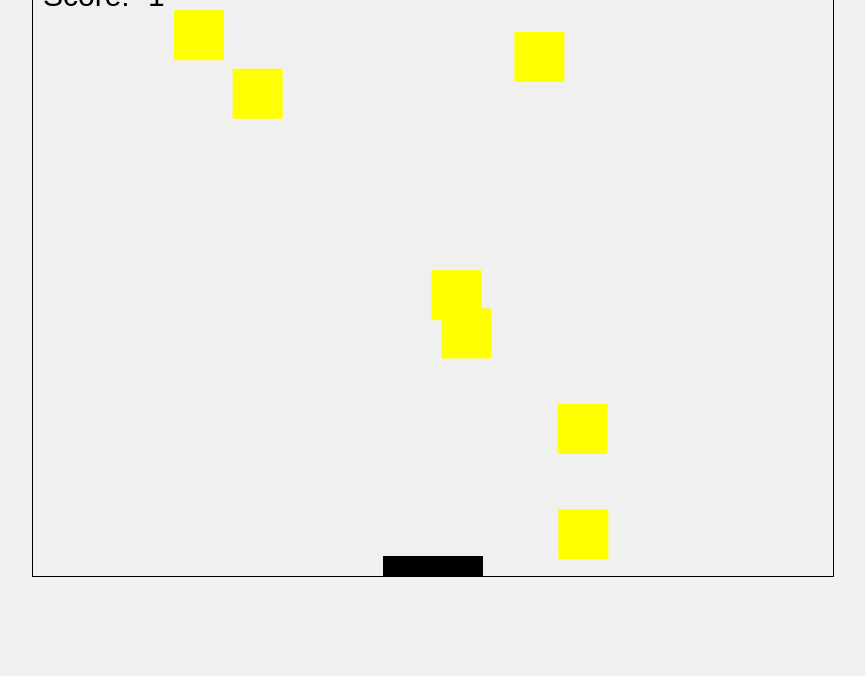
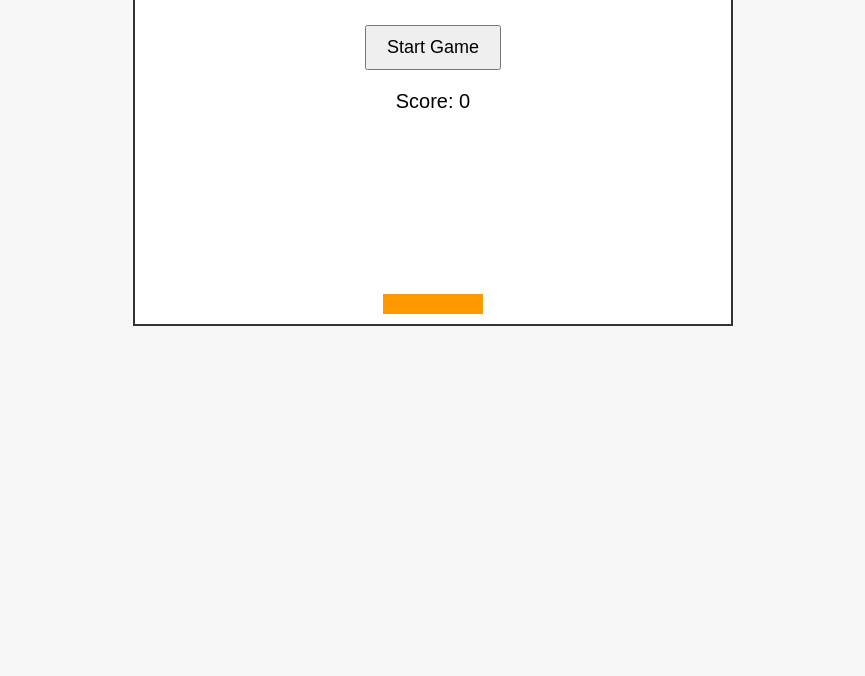
Before and after one commit to RajvendraSinghRao/prem-ladoo--catcher, a plain HTML site: page index.html in a window 1280 px wide. Shown: the part 124-800 px from the top of the page, without its empty margins (207-1072 px from the left). Drawn offline with Linux system fonts and the light colour scheme.

Commit message:
Update index.html

```diff
--- a/index.html
+++ b/index.html
@@ -5,143 +5,207 @@
   <meta name="viewport" content="width=device-width, initial-scale=1.0">
   <title>Ladoo Catcher Game</title>
   <style>
+    * {
+      margin: 0;
+      padding: 0;
+      box-sizing: border-box;
+    }
+
     body {
-            display: flex;
-            justify-content: center;
-            align-items: center;
-            height: 100vh;
-            margin: 0;
-            background-color: #f0f0f0;
+      font-family: Arial, sans-serif;
+      text-align: center;
+      background-color: #f7f7f7;
     }
-        canvas {
-            border: 1px solid black;
+
+    #game-container {
+      position: relative;
+      width: 600px;
+      height: 400px;
+      margin: 50px auto;
+      border: 2px solid #333;
+      background-color: #fff;
+      overflow: hidden;
+    }
+
+    h1 {
+      margin: 20px;
+    }
+
+    #start-button,
+    #restart-button {
+      margin-top: 20px;
+      padding: 10px 20px;
+      font-size: 18px;
+      cursor: pointer;
+    }
+
+    #score-board {
+      font-size: 20px;
+      margin-top: 20px;
+    }
+
+    #ladoo-catcher {
+      position: absolute;
+      bottom: 10px;
+      width: 100px;
+      height: 20px;
+      background-color: #ff9900;
+      left: 50%;
+      transform: translateX(-50%);
+    }
+
+    #falling-ladoos {
+      position: absolute;
+      top: 0;
+      width: 100%;
+      pointer-events: none;
+    }
+
+    .ladoo {
+      position: absolute;
+      width: 30px;
+      height: 30px;
+      background-color: #ff6600;
+      border-radius: 50%;
+    }
+
+    #game-over {
+      display: none;
+      margin-top: 20px;
+    }
+
+    #game-over p {
+      font-size: 24px;
     }
   </style>
 </head>
 <body>
-    <canvas id="gameCanvas" width="800" height="600"></canvas>
+
+  <div id="game-container">
+    <h1>Ladoo Catcher Game</h1>
+
+    <button id="start-button">Start Game</button>
+    <div id="score-board">Score: <span id="score">0</span></div>
+    <div id="ladoo-catcher"></div>
+    <div id="game-over">
+      <p>Game Over!</p>
+      <p>Your Final Score: <span id="final-score"></span></p>
+      <button id="restart-button">Restart Game</button>
+    </div>
+    <div id="falling-ladoos"></div>
+  </div>
+
   <script>
-        const canvas = document.getElementById('gameCanvas');
-        const ctx = canvas.getContext('2d');
+    const startButton = document.getElementById('start-button');
+    const restartButton = document.getElementById('restart-button');
+    const gameContainer = document.getElementById('game-container');
+    const scoreElement = document.getElementById('score');
+    const scoreBoard = document.getElementById('score-board');
+    const gameOverElement = document.getElementById('game-over');
+    const finalScoreElement = document.getElementById('final-score');
+    const fallingLadoos = document.getElementById('falling-ladoos');
+    const ladooCatcher = document.getElementById('ladoo-catcher');
+    let score = 0;
+    let missedLadoos = 0;
+    let gameInterval;
+    let ladoos = [];
 
-        // Game variables
-        const catcherWidth = 100;
-        const catcherHeight = 20;
-        const ladooWidth = 50;
-        const ladooHeight = 50;
-        let catcherX = canvas.width / 2 - catcherWidth / 2;
-        let catcherSpeed = 10;
-        let ladoos = [];
-        let score = 0;
-        let leftKey = false;
-        let rightKey = false;
+    startButton.addEventListener('click', startGame);
+    restartButton.addEventListener('click', restartGame);
 
-        // Initialize Ladoo (falling object)
-        function createLadoo() {
-            const ladoo = {
-                x: Math.random() * (canvas.width - ladooWidth),
-                y: -ladooHeight,
-                speed: 3 + Math.random() * 4, // Random falling speed
-            };
-            ladoos.push(ladoo);
+    function startGame() {
+      startButton.style.display = 'none';
+      score = 0;
+      missedLadoos = 0;
+      scoreElement.textContent = score;
+      gameOverElement.style.display = 'none';
+      fallingLadoos.innerHTML = ''; // Clear any falling ladoos
+
+      gameInterval = setInterval(gameLoop, 20);
+      generateLadoos();
+      document.addEventListener('mousemove', moveCatcher);
     }
 
-        // Handle key events
-        window.addEventListener('keydown', (event) => {
-            if (event.key === 'ArrowLeft') {
-                leftKey = true;
+    function gameLoop() {
+      // Move ladoos
+      ladoos.forEach((ladoo, index) => {
+        if (ladoo) {
+          ladoo.style.top = `${ladoo.offsetTop + 2}px`;
+
+          // Check if ladoo missed the catcher
+          if (ladoo.offsetTop > gameContainer.offsetHeight) {
+            missedLadoos++;
+            ladoo.remove();
+            ladoos[index] = null; // Remove this ladoo from the array
           }
-            if (event.key === 'ArrowRight') {
-                rightKey = true;
+
+          // Check if ladoo caught
+          if (isLadooCaught(ladoo)) {
+            score++;
+            scoreElement.textContent = score;
+            ladoo.remove();
+            ladoos[index] = null;
+          }
         }
       });
 
-        window.addEventListener('keyup', (event) => {
-            if (event.key === 'ArrowLeft') {
-                leftKey = false;
-            }
-            if (event.key === 'ArrowRight') {
-                rightKey = false;
-            }
-        });
-
-        // Update the position of the catcher
-        function updateCatcher() {
-            if (leftKey && catcherX > 0) {
-                catcherX -= catcherSpeed;
-            }
-            if (rightKey && catcherX < canvas.width - catcherWidth) {
-                catcherX += catcherSpeed;
+      // End game if missed 3 ladoos
+      if (missedLadoos >= 3) {
+        endGame();
       }
     }
 
-        // Draw the catcher
-        function drawCatcher() {
-            ctx.fillStyle = 'black';
-            ctx.fillRect(catcherX, canvas.height - catcherHeight, catcherWidth, catcherHeight);
+    function generateLadoos() {
+      setInterval(() => {
+        if (gameInterval) {
+          const ladoo = document.createElement('div');
+          ladoo.classList.add('ladoo');
+          ladoo.style.left = `${Math.random() * (gameContainer.offsetWidth - 30)}px`;
+          ladoo.style.top = '-30px';
+          fallingLadoos.appendChild(ladoo);
+          ladoos.push(ladoo);
+        }
+      }, 1000);
     }
 
-        // Update the position of the ladoos and check for collisions
-        function updateLadoos() {
-            for (let i = ladoos.length - 1; i >= 0; i--) {
-                let ladoo = ladoos[i];
-                ladoo.y += ladoo.speed; // Move the ladoo down
+    function isLadooCaught(ladoo) {
+      const catcherRect = ladooCatcher.getBoundingClientRect();
+      const ladooRect = ladoo.getBoundingClientRect();
 
-                // Check if ladoo falls off screen (missed)
-                if (ladoo.y > canvas.height) {
-                    ladoos.splice(i, 1);
-                    score -= 1; // Decrease score on miss
+      return (
+        ladooRect.left < catcherRect.left + catcherRect.width &&
+        ladooRect.left + ladooRect.width > catcherRect.left &&
+        ladooRect.top + ladooRect.height > catcherRect.top
+      );
     }
 
-                // Check if ladoo is caught by the catcher
-                if (
-                    ladoo.x < catcherX + catcherWidth &&
-                    ladoo.x + ladooWidth > catcherX &&
-                    ladoo.y < canvas.height &&
-                    ladoo.y + ladooHeight > canvas.height - catcherHeight
-                ) {
-                    ladoos.splice(i, 1);
-                    createLadoo(); // Add new ladoo
-                    score += 1; // Increase score on catch
-                }
-            }
+    function moveCatcher(event) {
+      const catcherWidth = ladooCatcher.offsetWidth;
+      const gameContainerRect = gameContainer.getBoundingClientRect();
+      let newX = event.clientX - gameContainerRect.left - catcherWidth / 2;
+
+      // Prevent the catcher from going out of bounds
+      newX = Math.max(0, Math.min(newX, gameContainer.offsetWidth - catcherWidth));
+
+      ladooCatcher.style.left = `${newX}px`;
     }
 
-        // Draw the ladoos
-        function drawLadoos() {
-            ctx.fillStyle = 'yellow';
-            for (let ladoo of ladoos) {
-                ctx.fillRect(ladoo.x, ladoo.y, ladooWidth, ladooHeight);
-            }
+    function endGame() {
+      clearInterval(gameInterval);
+      gameInterval = null;
+      document.removeEventListener('mousemove', moveCatcher);
+      gameOverElement.style.display = 'block';
+      finalScoreElement.textContent = score;
     }
 
-        // Display the score
-        function drawScore() {
-            ctx.font = '30px Arial';
-            ctx.fillStyle = 'black';
-            ctx.fillText('Score: ' + score, 10, 30);
+    function restartGame() {
+      missedLadoos = 0;
+      score = 0;
+      scoreElement.textContent = score;
+      fallingLadoos.innerHTML = '';
+      gameOverElement.style.display = 'none';
+      startButton.style.display = 'block';
     }
-
-        // Main game loop
-        function gameLoop() {
-            ctx.clearRect(0, 0, canvas.width, canvas.height); // Clear the screen
-
-            updateCatcher();
-            updateLadoos();
-            drawCatcher();
-            drawLadoos();
-            drawScore();
-
-            // Create new ladoo every 60 frames (about once per second)
-            if (Math.random() < 0.02) {
-                createLadoo();
-            }
-
-            requestAnimationFrame(gameLoop); // Call the next frame
-        }
-
-        // Start the game loop
-        gameLoop();
   </script>
 </body>
 </html>
```
Lines whose indentation alone changed are shown as unchanged.
